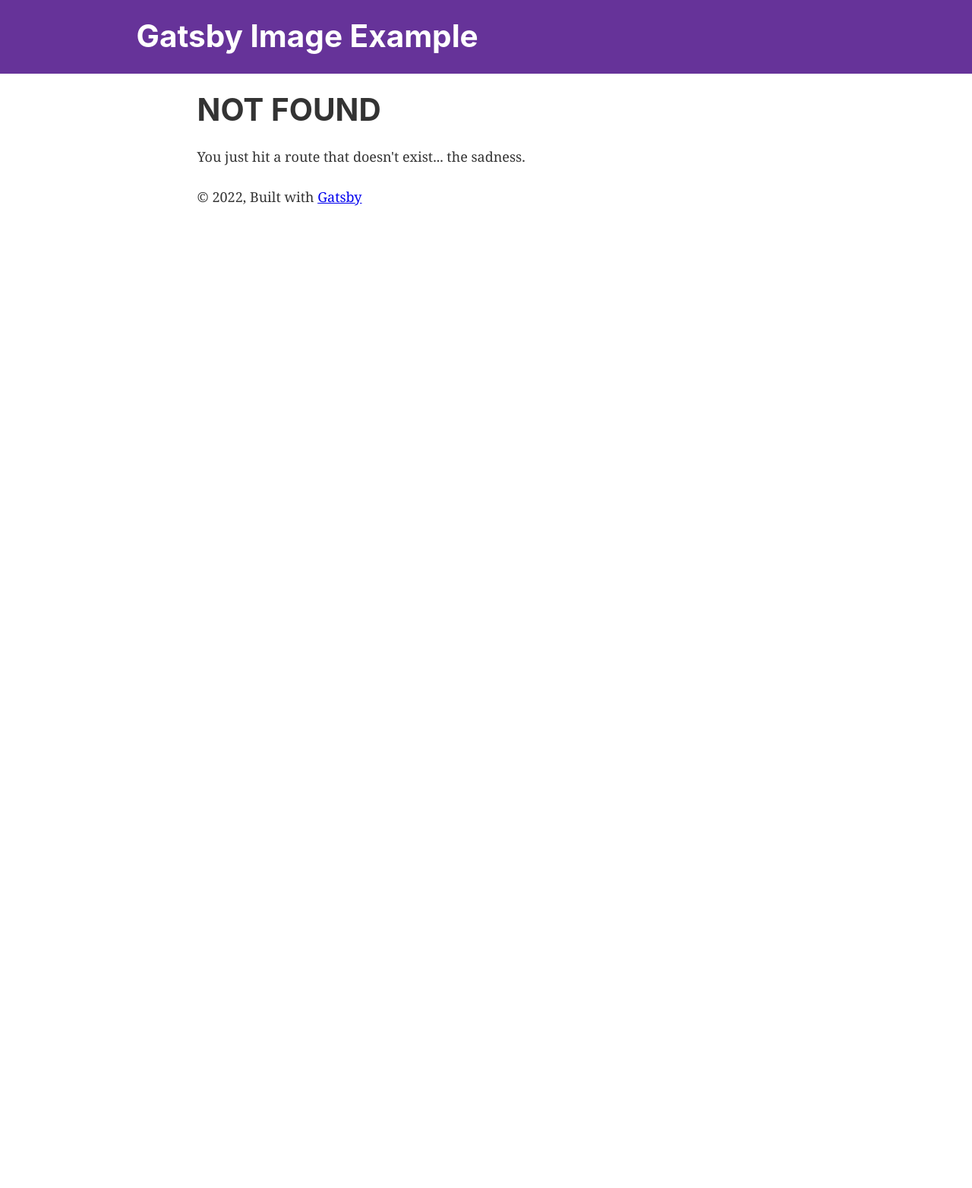
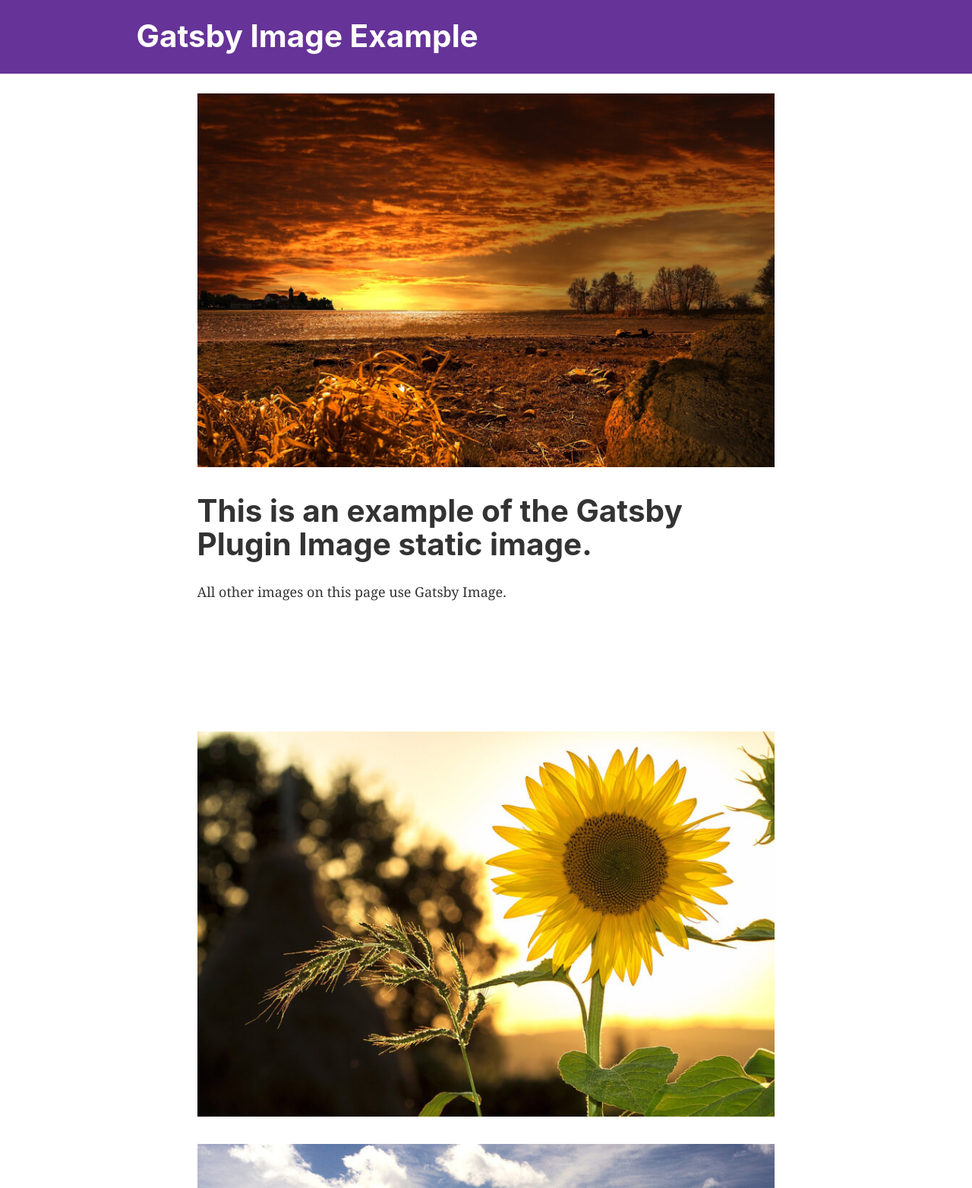
Before and after one commit to robmarshall/gatsby-image-above-fold-example, a Gatsby site: page /gatsby-plugin-image in a window 1280 px wide. Before the commit this address had no page. Shown: the top 1564 px of the page at 76% size. Before the commit the page ends 800 px from the top, so only its background shows below. Built offline with nearby package versions, Linux system fonts and the light colour scheme; Gatsby itself is replaced by a stand-in of ours.

Commit message:
Add gatsby plugin image

```diff
--- a/gatsby-config.js
+++ b/gatsby-config.js
@@ -13,7 +13,8 @@ module.exports = {
         path: `${__dirname}/src/images`,
       },
     },
+    `gatsby-plugin-image`,
     `gatsby-transformer-sharp`,
     `gatsby-plugin-sharp`,
   ],
-}
+};
--- /dev/null
+++ b/src/components/image1d.js
@@ -0,0 +1,8 @@
+import React from "react";
+import { StaticImage } from "gatsby-plugin-image";
+
+const Image1d = () => (
+  <StaticImage src="../images/sunset.jpg" width={800} loading="eager" alt="" />
+);
+
+export default Image1d;
--- /dev/null
+++ b/src/pages/gatsby-plugin-image.js
@@ -0,0 +1,23 @@
+import React from "react";
+import { Link } from "gatsby";
+
+import Layout from "../components/layout";
+
+import Image1d from "../components/image1d";
+import Image2 from "../components/image2";
+import Image3 from "../components/image3";
+
+const SecondPage = () => (
+  <Layout>
+    <div className="above-the-fold">
+      <Image1d />
+      <h1>This is an example of the Gatsby Plugin Image static image.</h1>
+      <p>All other images on this page use Gatsby Image.</p>
+    </div>
+    <Image2 />
+    <Image3 />
+    <Link to="/">Go back to example using all Gatsby Images</Link>
+  </Layout>
+);
+
+export default SecondPage;
--- a/src/pages/index.js
+++ b/src/pages/index.js
@@ -1,10 +1,10 @@
-import React from "react"
-import { Link } from "gatsby"
+import React from "react";
+import { Link } from "gatsby";
 
-import Layout from "../components/layout"
-import Image1 from "../components/image1"
-import Image2 from "../components/image2"
-import Image3 from "../components/image3"
+import Layout from "../components/layout";
+import Image1 from "../components/image1";
+import Image2 from "../components/image2";
+import Image3 from "../components/image3";
 
 const IndexPage = () => (
   <Layout>
@@ -20,7 +20,11 @@ const IndexPage = () => (
     <Image3 />
     <Link to="/alternate/">Example of plain image above fold</Link> <br />
     <Link to="/base64/">Example of base64 image above fold</Link> <br />
+    <Link to="/gatsby-plugin-image/">
+      Example of Gatsby-Plugin-Image above fold
+    </Link>{" "}
+    <br />
   </Layout>
-)
+);
 
-export default IndexPage
+export default IndexPage;
```
Also changed, not shown: package.json (+10 -9 lines), src/components/image1c.js (+9 -9 lines), 1 other file.
